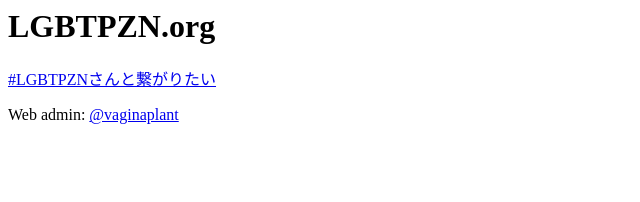
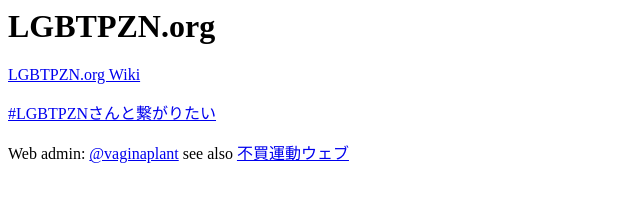
Before and after one commit to ncaq/lgbtpzn, a plain HTML site: page docs/index.html in a window 1280 px wide. Shown: the whole page, without its empty margins (0-640 px from the left). Drawn offline with Linux system fonts and the light colour scheme.

Commit message:
Update index.html

```diff
--- a/docs/index.html
+++ b/docs/index.html
@@ -1,6 +1,9 @@
 <title>LGBTPZN.org</title>
 <h1>LGBTPZN.org</h1>
 
+<p><a href="https://github.com/hakaba-hitoyo/lgbtpzn/wiki">LGBTPZN.org Wiki</a></p>
+
 <p><a href="https://twitter.com/hashtag/LGBTPZN%E3%81%95%E3%82%93%E3%81%A8%E7%B9%8B%E3%81%8C%E3%82%8A%E3%81%9F%E3%81%84" target="_blank">#LGBTPZNさんと繋がりたい</a></p>
 
-<p>Web admin: <a href="https://twitter.com/vaginaplant" target="_blank">@vaginaplant</a></p>
+<p>Web admin: <a href="https://twitter.com/vaginaplant" target="_blank">@vaginaplant</a>
+see also <a href="http://fubaiundo.org" target="_blank">不買運動ウェブ</a></p>
```
